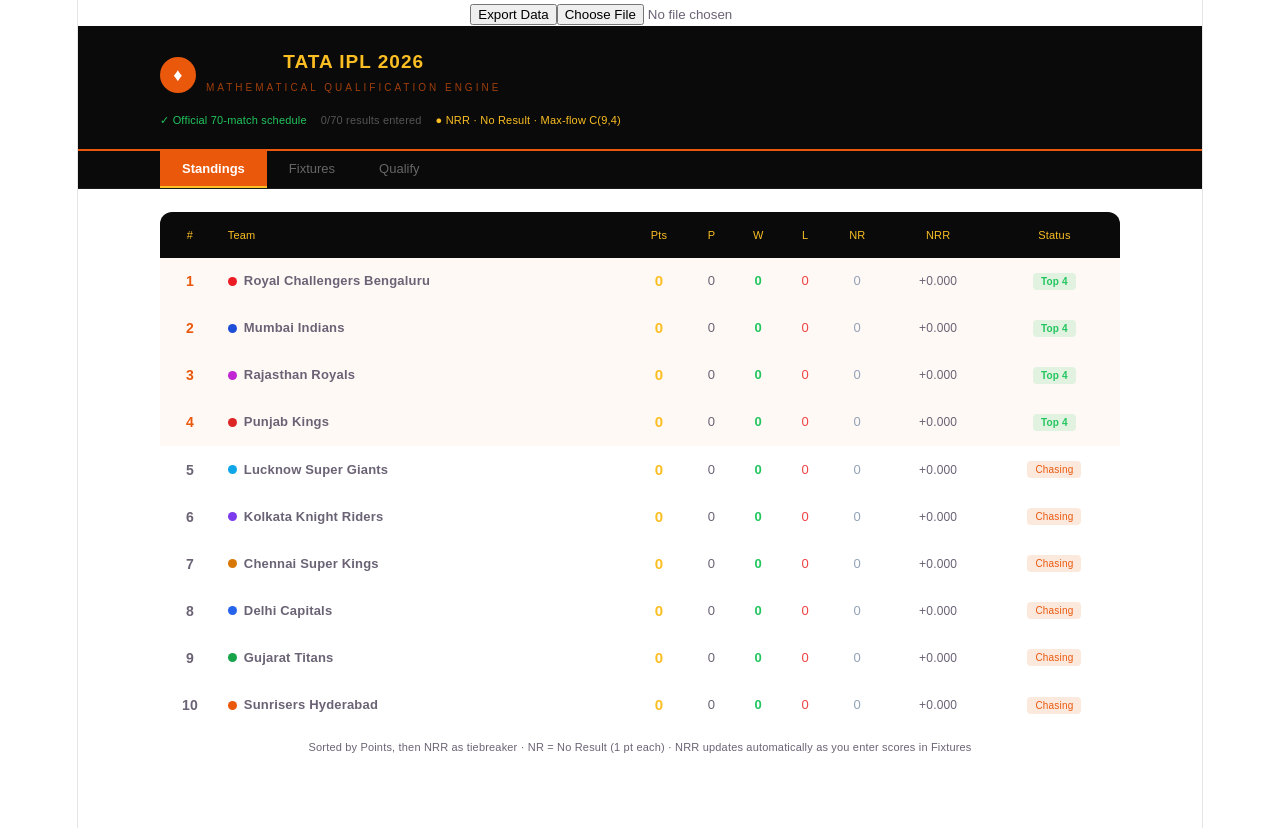
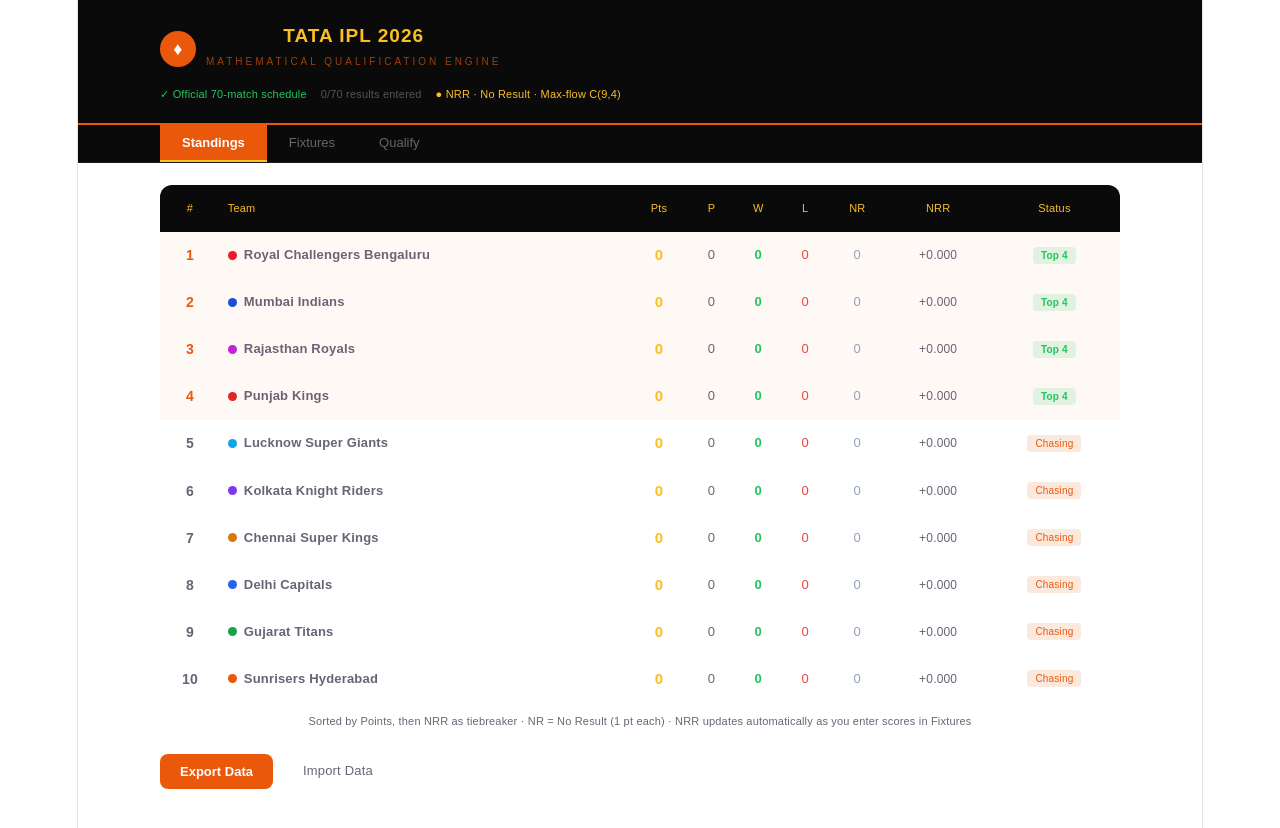
Before and after one commit to sahilmhr/ipl-qualification-engine, a React (Vite) app: page / in a window 1280 px wide. Shown: the top 828 px of the page. Built offline with nearby package versions, Linux system fonts and the light colour scheme.

Commit message:
Added Export and Input Buttons

```diff
--- a/src/App.jsx
+++ b/src/App.jsx
@@ -821,7 +821,6 @@
 
         localStorage.setItem("fixtures", JSON.stringify(data));
         setFixtures(data);
-
       } catch (err) {
         alert("Invalid file");
         console.error(err);
@@ -840,11 +839,6 @@
         paddingBottom: "3rem",
       }}
     >
-
-<button onClick={exportData}>Export Data</button>
-
-<input type="file" accept="application/json" onChange={importData} />
-
       {/* Modal */}
       {modalMatch && (
         <MatchModal
@@ -1179,6 +1173,61 @@
               Sorted by Points, then NRR as tiebreaker · NR = No Result (1 pt
               each) · NRR updates automatically as you enter scores in Fixtures
             </div>
+          </div>
+        )}
+
+        {tab === "Standings" && (
+          <div
+            style={{
+              display: "flex",
+              gap: 10,
+              padding: "1rem 0",
+              alignItems: "center",
+            }}
+          >
+            <button
+              onClick={exportData}
+              style={{
+                padding: "10px 20px",
+                borderRadius: 8,
+                border: "none",
+                background: "#EA580C",
+                color: "#fff",
+                fontSize: 13,
+                fontWeight: 600,
+                cursor: "pointer",
+                transition: "background 0.2s",
+              }}
+              onMouseEnter={(e) => (e.target.style.background = "#D4550A")}
+              onMouseLeave={(e) => (e.target.style.background = "#EA580C")}
+            >
+              Export Data
+            </button>
+            <label
+              style={{
+                padding: "10px 20px",
+                borderRadius: 8,
+                border: "0.5px solid var(--color-border-secondary)",
+                background: "var(--color-background-primary)",
+                color: "var(--color-text-primary)",
+                fontSize: 13,
+                cursor: "pointer",
+                transition: "border-color 0.2s",
+                display: "inline-block",
+              }}
+              onMouseEnter={(e) => (e.target.style.borderColor = "#EA580C")}
+              onMouseLeave={(e) =>
+                (e.target.style.borderColor = "var(--color-border-secondary)")
+              }
+            >
+              Import Data
+              <input
+                type="file"
+                accept="application/json"
+                onChange={importData}
+                style={{ display: "none" }}
+              />
+            </label>
           </div>
         )}
 
```
Lines whose indentation alone changed are shown as unchanged.
